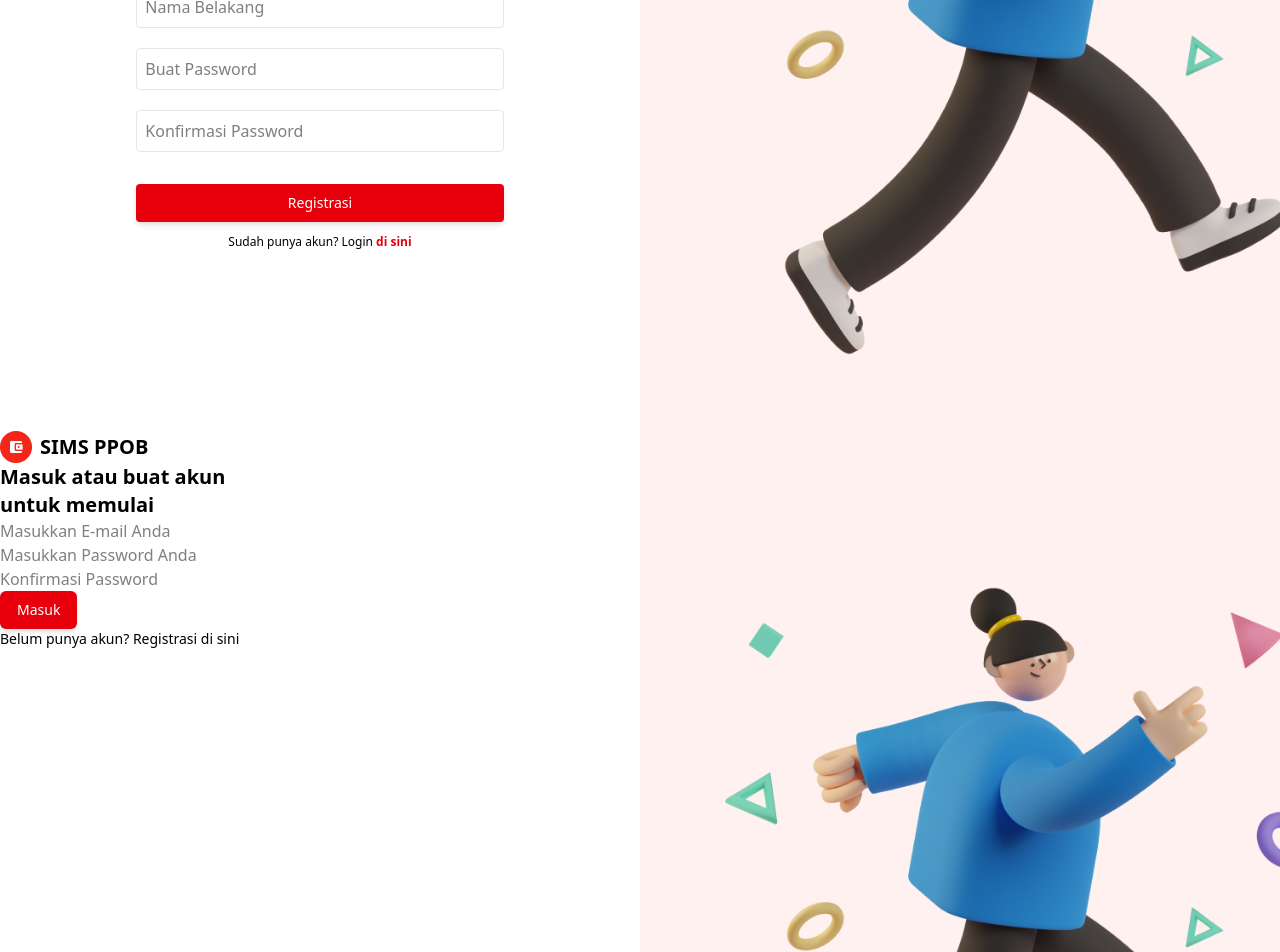
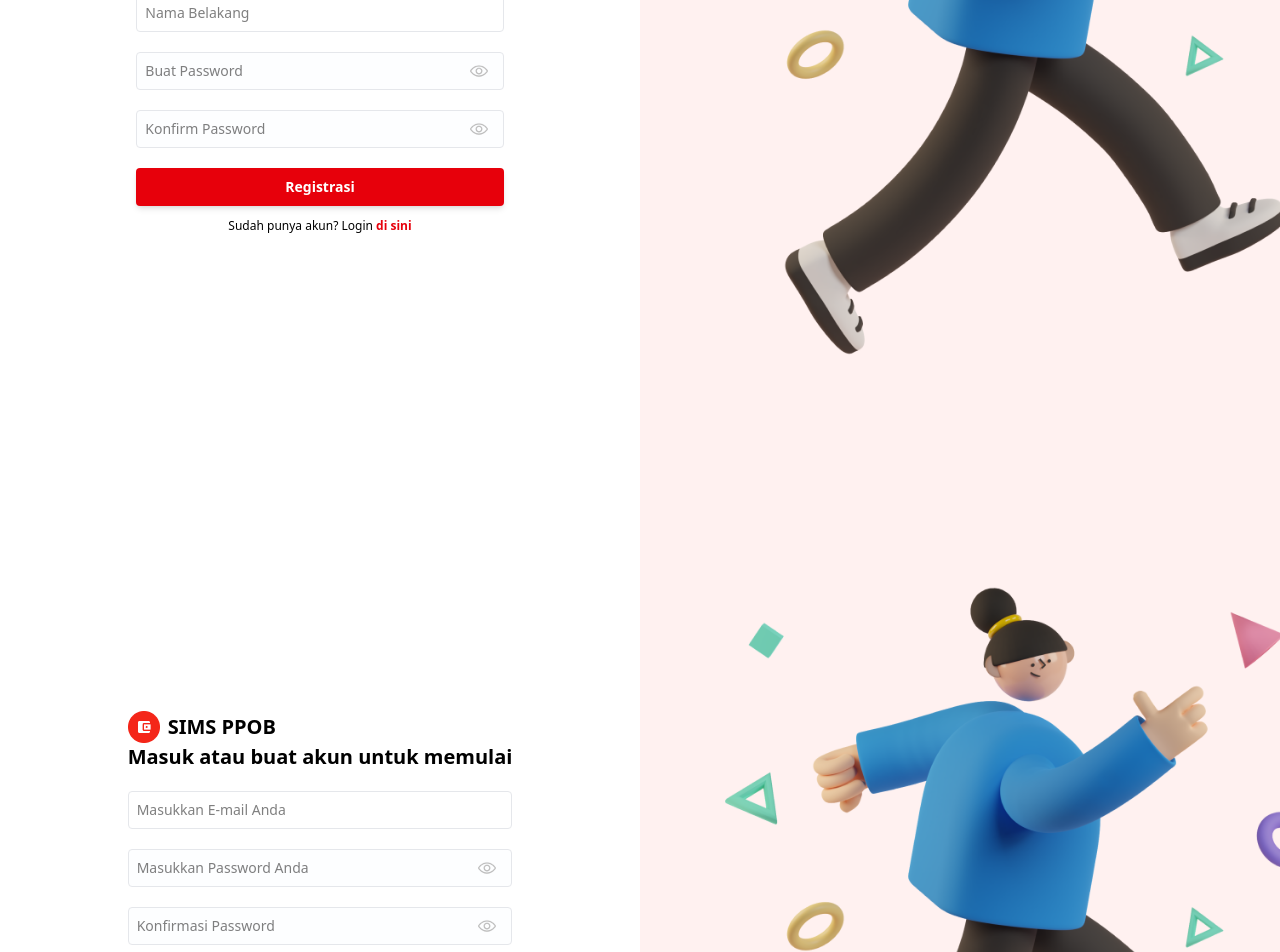
Before and after one commit to agungshndy/sims-ppob, a React (Vite) app: page / in a window 1280 px wide. Shown: the part 440-1392 px from the top of the page. Built offline with nearby package versions, Linux system fonts and the light colour scheme.

Commit message:
login and register update

```diff
--- a/src/components/Login.jsx
+++ b/src/components/Login.jsx
@@ -17,19 +17,42 @@ function Login() {
    // }
  return (
  <div id='login' className='container mx-auto'>
-    <div className='grid grid-cols-2'>
-      <div className="registerForm w-3xs">
+    <div className='grid grid-cols-2 items-center'>
+      <div className="registerForm mx-auto">
          <div className='logo flex space-x-2 items-center'>
           <img src={Logo} alt="logo"/>
           <p className='text-xl font-semibold'>SIMS PPOB</p>
          </div>
           <h1 className='text-xl font-semibold'>Masuk atau buat akun untuk memulai</h1>
-          <input type="email" name="email" id="email" placeholder="Masukkan E-mail Anda" required/>
-          <input type="password" name="buatPass" id="buatPass" placeholder="Masukkan Password Anda" required/>
-          <input type="password" name="konfirmPass" id="konfirmPass" placeholder="Konfirmasi Password" required/>
-          <button className="hover:cursor-pointer rounded-md bg-red-600 py-2 px-4 border border-transparent text-center text-sm text-white transition-all shadow-md hover:shadow-lg focus:bg-red-700 focus:shadow-none active:bg-red-700 hover:bg-red-700 active:shadow-none disabled:pointer-events-none disabled:opacity-50 disabled:shadow-none" type="button">
-          Masuk
-          </button>
+          <div className='flex flex-col'>
+            <input className='p-2 border rounded-sm border-gray-200 my-5 outline-blue-600 text-sm' type="email" name="email" id="email" placeholder="Masukkan E-mail Anda" required/>
+            <div className="relative flex items-center mb-5">
+                <input type="password" placeholder="Masukkan Password Anda"
+                    className="p-2 bg-[#fdfeff] focus:bg-transparent w-full text-sm border border-gray-200 outline-blue-600 rounded transition-all" />
+
+                <svg xmlns="http://www.w3.org/2000/svg" fill="#bbb" stroke="#bbb"
+                    className="w-[18px] h-[18px] absolute right-4 cursor-pointer" viewBox="0 0 128 128">
+                <path
+                      d="M64 104C22.127 104 1.367 67.496.504 65.943a4 4 0 0 1 0-3.887C1.367 60.504 22.127 24 64 24s62.633 36.504 63.496 38.057a4 4 0 0 1 0 3.887C126.633 67.496 105.873 104 64 104zM8.707 63.994C13.465 71.205 32.146 96 64 96c31.955 0 50.553-24.775 55.293-31.994C114.535 56.795 95.854 32 64 32 32.045 32 13.447 56.775 8.707 63.994zM64 88c-13.234 0-24-10.766-24-24s10.766-24 24-24 24 10.766 24 24-10.766 24-24 24zm0-40c-8.822 0-16 7.178-16 16s7.178 16 16 16 16-7.178 16-16-7.178-16-16-16z"
+                      data-original="#000000"></path>
+                </svg>
+              </div>
+              <div className="relative flex items-center mb-5">
+                <input type="password" placeholder="Konfirmasi Password"
+                    className="p-2 bg-[#fdfeff] focus:bg-transparent w-full text-sm border border-gray-200 outline-blue-600 rounded transition-all" />
+
+                <svg xmlns="http://www.w3.org/2000/svg" fill="#bbb" stroke="#bbb"
+                    className="w-[18px] h-[18px] absolute right-4 cursor-pointer" viewBox="0 0 128 128">
+                <path
+                      d="M64 104C22.127 104 1.367 67.496.504 65.943a4 4 0 0 1 0-3.887C1.367 60.504 22.127 24 64 24s62.633 36.504 63.496 38.057a4 4 0 0 1 0 3.887C126.633 67.496 105.873 104 64 104zM8.707 63.994C13.465 71.205 32.146 96 64 96c31.955 0 50.553-24.775 55.293-31.994C114.535 56.795 95.854 32 64 32 32.045 32 13.447 56.775 8.707 63.994zM64 88c-13.234 0-24-10.766-24-24s10.766-24 24-24 24 10.766 24 24-10.766 24-24 24zm0-40c-8.822 0-16 7.178-16 16s7.178 16 16 16 16-7.178 16-16-7.178-16-16-16z"
+                      data-original="#000000"></path>
+                </svg>
+              </div>
+              <button className="hover:cursor-pointer rounded-md bg-red-600 py-2 px-4 border border-transparent text-center text-sm text-white transition-all shadow-md hover:shadow-lg focus:bg-red-700 focus:shadow-none active:bg-red-700 hover:bg-red-700 active:shadow-none disabled:pointer-events-none disabled:opacity-50 disabled:shadow-none" type="button">
+                Masuk
+              </button>
+            </div>
+
           <p className="text-sm">Belum punya akun? Registrasi <a href="#register">di sini</a></p>
       </div>
       <div className='logo'>
--- a/src/components/Register.jsx
+++ b/src/components/Register.jsx
@@ -25,12 +25,32 @@ function Register() {
          </div>
          <h1 className='text-xl font-semibold my-5'>Lengkapi data untuk membuat akun</h1>
          <div className='flex flex-col justify-center'>
-            <input className='p-2 border-1 rounded-sm border-gray-200 my-5' type="email" name="email" id="email" placeholder="Masukkan E-mail Anda" required/>
-            <input className='p-2 border-1 rounded-sm border-gray-200 mb-5' type="text" name="namaDepan" id="namaDepan" placeholder="Nama Depan" required/>
-            <input className='p-2 border-1 rounded-sm border-gray-200 mb-5' type="text" name="namaBelakang" id="namaBelakang" placeholder="Nama Belakang" required/>
-            <input className='p-2 border-1 rounded-sm border-gray-200 mb-5' type="password" name="buatPass" id="buatPass" placeholder="Buat Password" required/>
-            <input className='p-2 border-1 rounded-sm border-gray-200 mb-8' type="password" name="konfirmPass" id="konfirmPass" placeholder="Konfirmasi Password" required/>
-            <button className="hover:cursor-pointer rounded-sm bg-red-600 py-2 px-4 border border-transparent text-center text-sm text-white transition-all shadow-md hover:shadow-lg focus:bg-red-700 focus:shadow-none active:bg-red-700 hover:bg-red-700 active:shadow-none disabled:pointer-events-none disabled:opacity-50 disabled:shadow-none" type="button">
+            <input className='p-2 border rounded-sm border-gray-200 my-5 outline-blue-600 text-sm' type="email" name="email" id="email" placeholder="Masukkan E-mail Anda" required/>
+            <input className='p-2 border rounded-sm border-gray-200 mb-5 outline-blue-600 text-sm' type="text" name="namaDepan" id="namaDepan" placeholder="Nama Depan" required/>
+            <input className='p-2 border rounded-sm border-gray-200 mb-5 outline-blue-600 text-sm' type="text" name="namaBelakang" id="namaBelakang" placeholder="Nama Belakang" required/>
+            <div className="relative flex items-center mb-5">
+               <input type="password" placeholder="Buat Password"
+                  className="p-2 bg-[#fdfeff] focus:bg-transparent w-full text-sm border border-gray-200 outline-blue-600 rounded transition-all" />
+
+               <svg xmlns="http://www.w3.org/2000/svg" fill="#bbb" stroke="#bbb"
+                  className="w-[18px] h-[18px] absolute right-4 cursor-pointer" viewBox="0 0 128 128">
+               <path
+                     d="M64 104C22.127 104 1.367 67.496.504 65.943a4 4 0 0 1 0-3.887C1.367 60.504 22.127 24 64 24s62.633 36.504 63.496 38.057a4 4 0 0 1 0 3.887C126.633 67.496 105.873 104 64 104zM8.707 63.994C13.465 71.205 32.146 96 64 96c31.955 0 50.553-24.775 55.293-31.994C114.535 56.795 95.854 32 64 32 32.045 32 13.447 56.775 8.707 63.994zM64 88c-13.234 0-24-10.766-24-24s10.766-24 24-24 24 10.766 24 24-10.766 24-24 24zm0-40c-8.822 0-16 7.178-16 16s7.178 16 16 16 16-7.178 16-16-7.178-16-16-16z"
+                     data-original="#000000"></path>
+               </svg>
+            </div>
+            <div className="relative flex items-center mb-5">
+               <input type="password" placeholder="Konfirm Password"
+                  className="p-2 bg-[#fdfeff] focus:bg-transparent w-full text-sm border border-gray-200 outline-blue-600 rounded transition-all" />
+
+               <svg xmlns="http://www.w3.org/2000/svg" fill="#bbb" stroke="#bbb"
+                  className="w-[18px] h-[18px] absolute right-4 cursor-pointer" viewBox="0 0 128 128">
+               <path
+                     d="M64 104C22.127 104 1.367 67.496.504 65.943a4 4 0 0 1 0-3.887C1.367 60.504 22.127 24 64 24s62.633 36.504 63.496 38.057a4 4 0 0 1 0 3.887C126.633 67.496 105.873 104 64 104zM8.707 63.994C13.465 71.205 32.146 96 64 96c31.955 0 50.553-24.775 55.293-31.994C114.535 56.795 95.854 32 64 32 32.045 32 13.447 56.775 8.707 63.994zM64 88c-13.234 0-24-10.766-24-24s10.766-24 24-24 24 10.766 24 24-10.766 24-24 24zm0-40c-8.822 0-16 7.178-16 16s7.178 16 16 16 16-7.178 16-16-7.178-16-16-16z"
+                     data-original="#000000"></path>
+               </svg>
+            </div>
+            <button className="hover:cursor-pointer rounded-sm bg-red-600 py-2 px-4 border border-transparent font-semibold text-center text-sm text-white transition-all shadow-md hover:shadow-lg focus:bg-red-700 focus:shadow-none active:bg-red-700 hover:bg-red-700 active:shadow-none disabled:pointer-events-none disabled:opacity-50 disabled:shadow-none" type="button">
             Registrasi
             </button>
             <p className="text-xs mt-3 text-center">Sudah punya akun? Login <a className='text-red-600 font-semibold' href='#login'>di sini</a></p>
```
